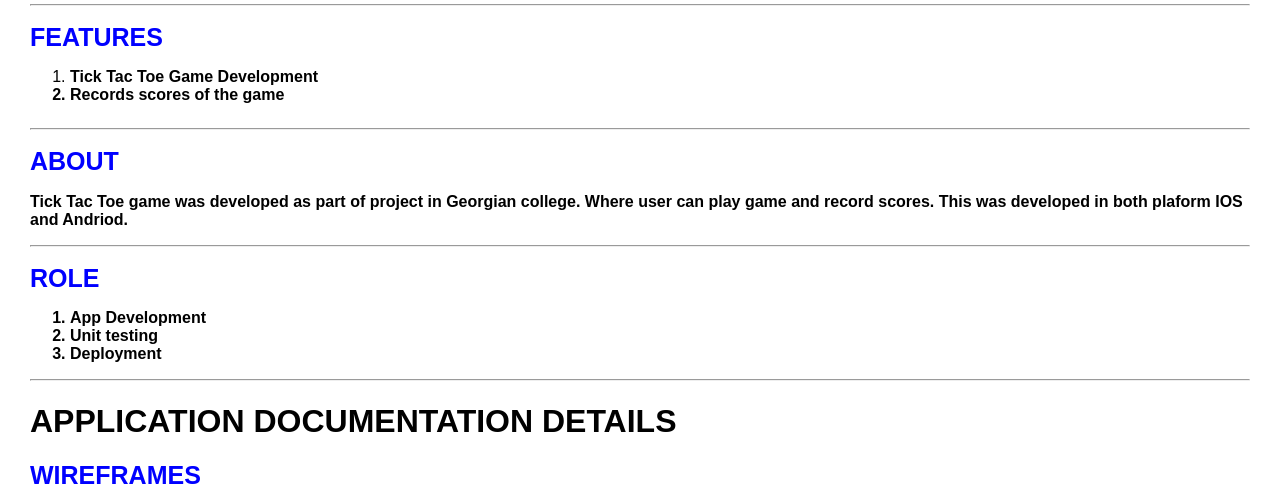
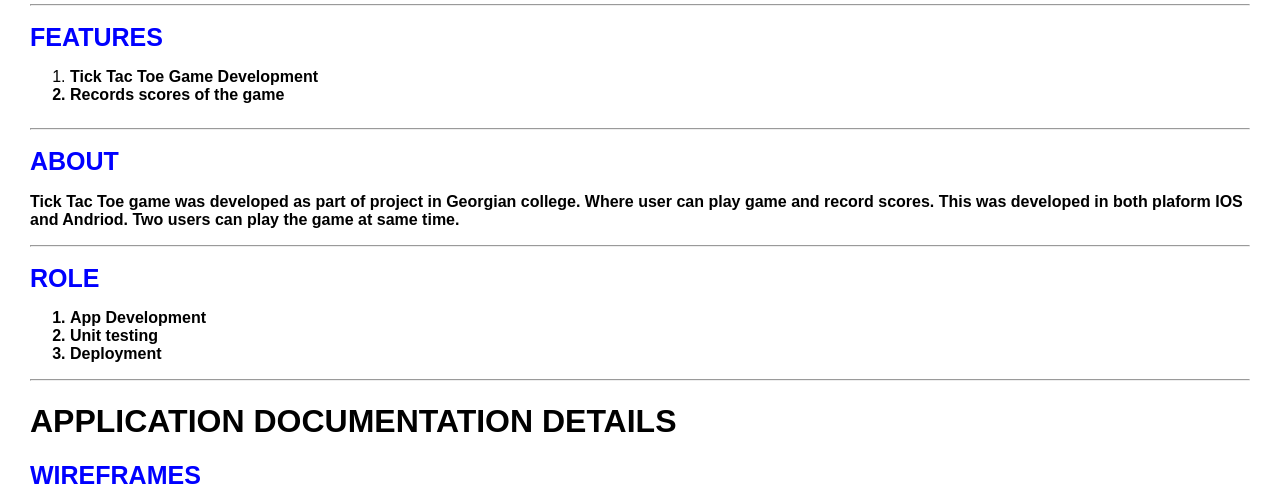
Before and after one commit to adi3452/web-portfolio, a plain HTML site: page TicTacToe.html in a window 1280 px wide. Shown: the part 594-1097 px from the top of the page. Drawn offline with Linux system fonts and the light colour scheme.

Commit message:
Update TicTacToe.html

```diff
--- a/TicTacToe.html
+++ b/TicTacToe.html
@@ -38,7 +38,7 @@
     <div class="details">
         <h1 class="headingnew">ABOUT</h1>
         <p class="para">
-             <b>Tick Tac Toe game was developed as part of project in Georgian college. Where user can play game and record scores. This was developed in both plaform IOS and Andriod.
+             <b>Tick Tac Toe game was developed as part of project in Georgian college. Where user can play game and record scores. This was developed in both plaform IOS and Andriod. Two users can play the game at same time.
         </p>
     </div>
     <hr>
```
